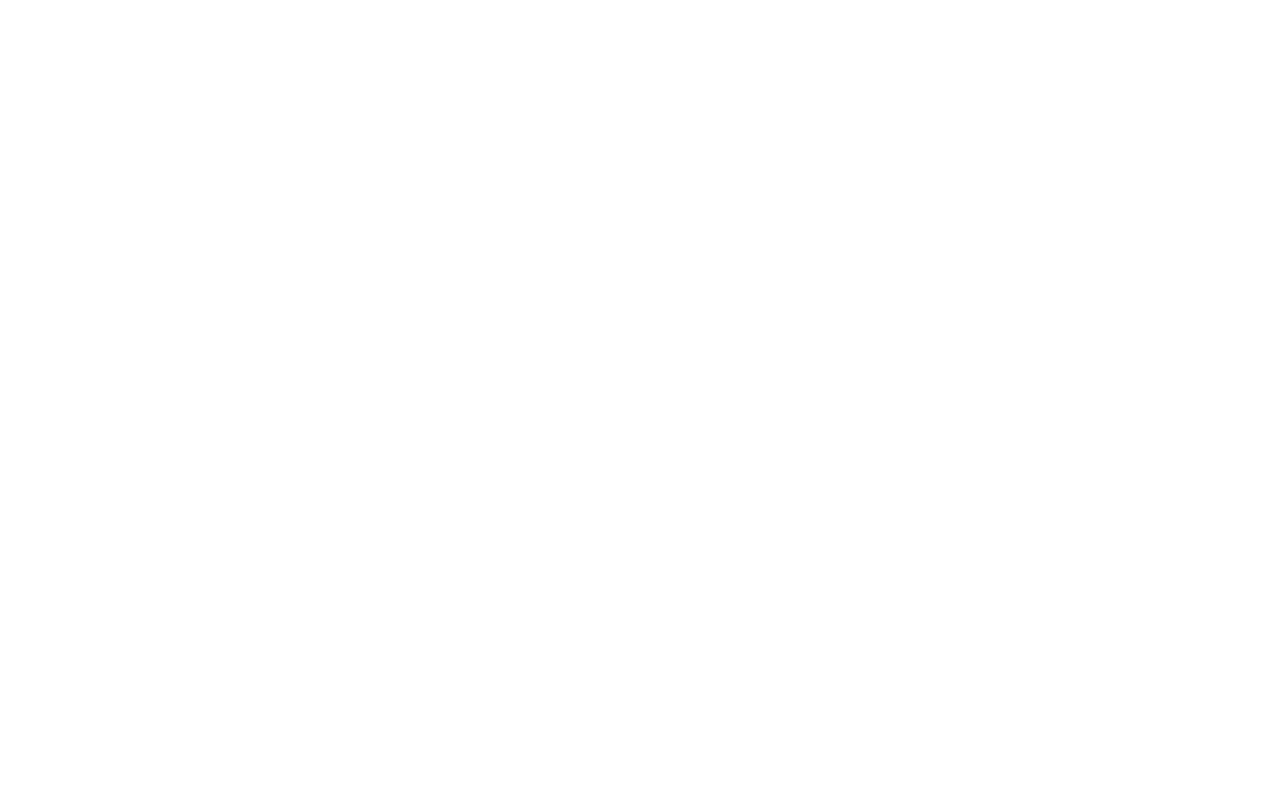
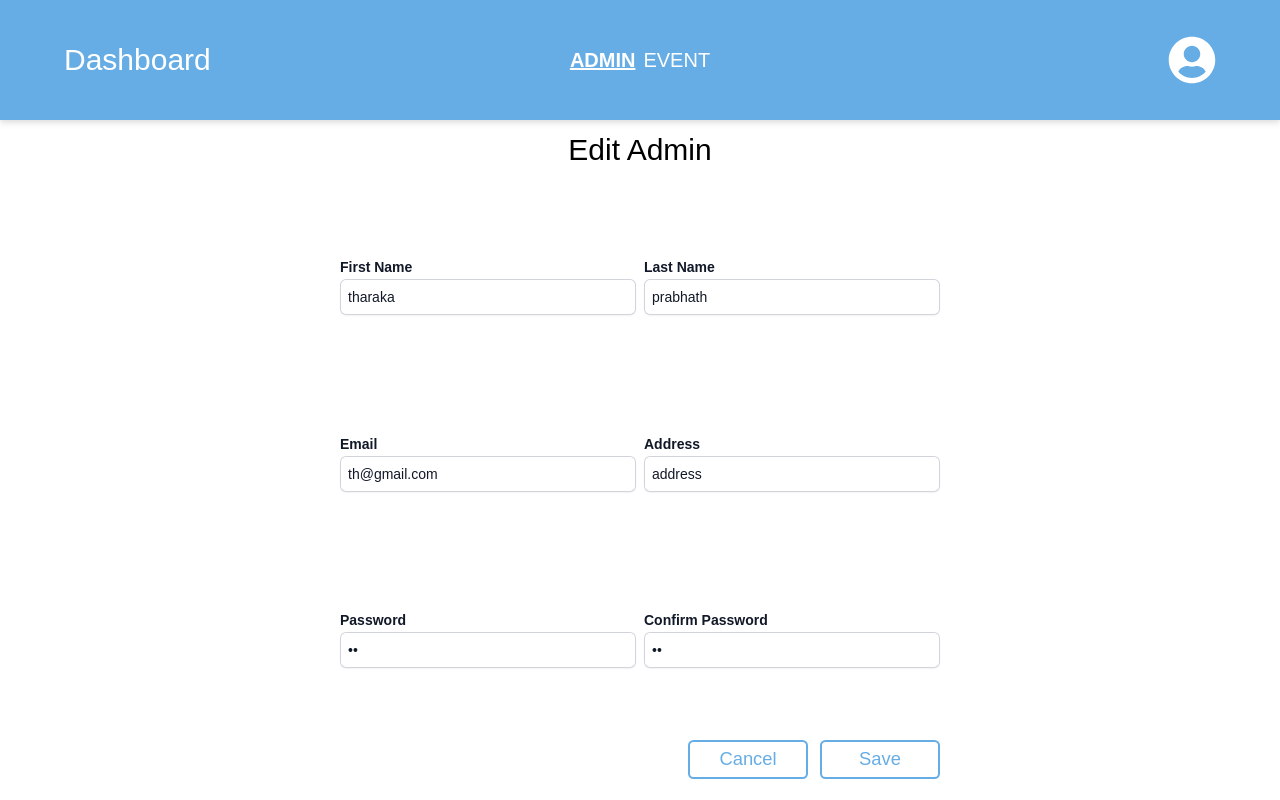
Before and after one commit to TharakaJayz/qr-gate, a React (Create React App) app: page /admin/edit/1 in a window 1280 px wide. Before the commit this address had no page. Built offline with nearby package versions, Linux system fonts and the light colour scheme.

Commit message:
finished admin UI commit

```diff
--- a/public/index.html
+++ b/public/index.html
@@ -24,7 +24,7 @@
       work correctly both with client-side routing and a non-root public URL.
       Learn how to configure a non-root public URL by running `npm run build`.
     -->
-    <title>React App</title>
+    <title>QR-GATE</title>
   </head>
   <body>
     <noscript>You need to enable JavaScript to run this app.</noscript>
--- a/src/App.tsx
+++ b/src/App.tsx
@@ -6,6 +6,7 @@ import Admin from './pages/admin/Admin'
 import Event from './pages/event/Event'
 import AdminCreate from './pages/admin/AdminCreate'
 import AdminEdit from './pages/admin/AdminEdit'
+import AdminEditUser from './pages/admin/AdminEditUser'
 
 type Props = {}
 
@@ -37,6 +38,9 @@ const App = (props: Props) => {
         <Route path='/admin/edit' element={<Layout>
           {<AdminEdit />}
         </Layout>} />
+        <Route path='/admin/edit/:id' element={<Layout>
+          {<AdminEditUser />}
+        </Layout>} />
 
       </Routes>
 
--- a/src/components/AdminCard.tsx
+++ b/src/components/AdminCard.tsx
@@ -2,7 +2,7 @@ import React from 'react'
 
 type Props = {
     name: string,
-    onBtnClick: (btnText: string,id:string) => void,
+    onBtnClick: (btnText: "edit" |"delete" ,id:string) => void,
     email: string,
     id: string,
     pStyle?: string  //  for getting styles from parent
--- a/src/components/NavBar.tsx
+++ b/src/components/NavBar.tsx
@@ -11,20 +11,27 @@ const NavBar = ({pStyle}: Props) => {
 
   const navigation = useNavigate();
 
-
+  const [selectedTitle, setSelectedTitle] = useState<"admin" | "event">("admin");
   const toggleMenuLogic = () => {
     setMenuLogic((value) => !value)
   }
 
   return (
-    <div className={`${pStyle} flex justify-between items-center padding-default  bg-primary font-sans `}>
-      <h1 className='font-extralight text-xl sm:text-2xl md:text-3xl text-white cursor-pointer ' onClick={()=>{navigation("/home")}}>Dashboard</h1>
-      <span className='relative'>
+    <div className={`${pStyle} flex justify-between items-center padding-default  bg-primary font-sans drop-shadow-md `}>
+      <h1 className='font-extralight text-xl sm:text-2xl md:text-3xl text-white cursor-pointer flex-1  ' onClick={()=>{navigation("/home")}}>Dashboard</h1>
+
+      <section className='flex-1 hidden sm:flex justify-center   sm:text-xl gap-2 '>
+        <span className={clsx(` text-white cursor-pointer uppercase`, selectedTitle === "admin" && "font-semibold text-blue-700 underline")} onClick={() => { console.log("clicked admin"); setSelectedTitle("admin"); navigation("/admin") }}>Admin</span>
+        <span className={clsx(` text-white cursor-pointer uppercase`, selectedTitle === "event" && "font-semibold text-blue-700 underline")} onClick={() => { console.log("clicked event"); setSelectedTitle("event"); navigation("/event") }}>Event</span>
+      </section>
+      <span className='relative flex-1  flex justify-end'>
         <FaUserCircle className='text-white text-3xl sm:text-[2.5rem] lg:text-[3rem] hover:cursor-pointer' onClick={toggleMenuLogic} />
-        <div className={clsx(`absolute top-[120%] right-0 w-[0vw] h-0 opacity-0  bg-gray-50 border transition-all rounded-lg px-2 py-5 pb-2 flex flex-col items-start justify-end text-gray-500 origin-top`, menuLogic && "min-h-[10vh] w-[300px] opacity-100")}>
+        <div className={clsx(`absolute top-[120%] right-0 w-[0vw] h-0 opacity-0 cursor-pointer  bg-gray-50 border transition-all rounded-lg px-2 py-5 pb-2 flex flex-col items-start justify-end text-gray-500 origin-top`, menuLogic && "min-h-[10vh] w-[300px] opacity-100")} onClick={()=> navigation("/")}>
           Logout
         </div>
       </span>
+
+
 
     </div>
   )
--- a/src/components/TopBar.tsx
+++ b/src/components/TopBar.tsx
@@ -13,7 +13,7 @@ const TopBar = ({ pStyle }: Props) => {
 
 
     return (
-        <div className={` ${pStyle}  w-full  flex justify-end items-center gap-5 padding-default border-b-2 border-b-gray-300 sm:text-xl`}>
+        <div className={` ${pStyle}  w-full  flex justify-end items-center gap-5 padding-default border-b-2 border-b-gray-300 sm:text-xl sm:hidden`}>
 
             <span className={clsx(`cursor-pointer`, selectedTitle === "admin" && "font-semibold")} onClick={() => { console.log("clicked admin"); setSelectedTitle("admin"); navigation("/admin") }}>Admin</span>
             <span className={clsx(`cursor-pointer`, selectedTitle === "event" && "font-semibold")} onClick={() => { console.log("clicked event"); setSelectedTitle("event"); navigation("/event") }}>Event</span>
--- a/src/forms/AdminForm.tsx
+++ b/src/forms/AdminForm.tsx
@@ -1,13 +1,25 @@
-import React from 'react'
-import {FieldValues, useForm } from 'react-hook-form'
+import React, { useEffect } from 'react'
+import { FieldValues, useForm } from 'react-hook-form'
 import Input from '../components/Input';
 
-type Props = {
-  pStyle?:string
+export interface AdminInterface {
+  firstName: string,
+  lastName: string,
+  email: string,
+  address: string,
+  password: string,
+  passwordConfirm: string
 }
 
-const AdminForm = ({pStyle}: Props) => {
-    const { register, handleSubmit, formState: { errors } } = useForm<FieldValues>({
+type Props = {
+  pStyle?: string
+  admin?: AdminInterface
+}
+
+
+
+const AdminForm = ({ pStyle, admin }: Props) => {
+  const { register, reset, handleSubmit, formState: { errors } } = useForm<FieldValues>({
     defaultValues: {
       firstName: "",
       lastName: "",
@@ -18,19 +30,23 @@ const AdminForm = ({pStyle}: Props) => {
     }
   });
 
-    const onSubmit = handleSubmit((data)=>{
-        console.log("submitted data create admin",data);
+  useEffect(() => {
+    reset(admin)
+  },
+    [admin, reset])
+  const onSubmit = handleSubmit((data) => {
+    console.log("submitted data create admin", data);
   })
 
   return (
-      <form className={`padding-default flex flex-col items-center justify-center w-full   ${pStyle}`} onSubmit={onSubmit}>
-      <div className='grid grid-rows-6 grid-cols-1 sm:grid-rows-3 sm:grid-cols-2   gap-2  sm:gap-y-0   w-[80%] h-[90%] sm:w-full sm:max-w-[600px] sm:items-center ' >
-              <Input label="First Name" register={register} id="firstName" errors={errors} disabled={false} required ={true} />
+    <form className={`padding-default flex flex-col items-center justify-center w-full gap-2  ${pStyle}`} onSubmit={onSubmit}>
+      <div className='grid grid-rows-6 grid-cols-1 sm:grid-rows-3 sm:grid-cols-2   gap-2  sm:gap-y-2   w-[80%] h-[90%] sm:w-full sm:max-w-[600px] sm:items-center ' >
+        <Input label="First Name" register={register} id="firstName" errors={errors} disabled={false} required={true} />
         <Input label="Last Name" register={register} id="lastName" errors={errors} disabled={false} required={true} />
         <Input label="Email" register={register} id="email" errors={errors} disabled={false} required={true} />
         <Input label="Address" register={register} id="address" errors={errors} disabled={false} required={true} />
-              <Input label="Password" register={register} id="password" errors={errors} disabled={false} required={true} />
-              <Input label="Confirm Password" register={register} id="passwordConfirm" errors={errors} disabled={false} required={true} />
+        <Input type='password' label="Password" register={register} id="password" errors={errors} disabled={false} required={true} />
+        <Input label="Confirm Password" register={register} id="passwordConfirm" errors={errors} type='password' disabled={false} required={true} />
 
 
       </div>
--- a/src/index.css
+++ b/src/index.css
@@ -29,19 +29,19 @@
   }
 
   .navBarStyle {
-    height: 13vh;
+    /* height: 13vh; */
+    flex: 2;
+
   }
 
   .topBarStyle {
-    height: 7vh;
+    /* height: 7vh; */
+    flex:1;
 
   }
 
   .childrenStyle {
-
-    min-height: 80vh;
-
-
+    min-height: 85vh;
 
   }
 
--- a/src/layout/Layout.tsx
+++ b/src/layout/Layout.tsx
@@ -8,13 +8,17 @@ type Props = {
 
 const Layout = ({ children }: Props) => {
   return (
-    <div className='w-full h-full flex flex-col  justify-start'>
+    <div className='w-full h-full flex flex-col  justify-start relative'>
 
+      {/* <NavBar pStyle='navBarStyle' /> */}
+      {/* <TopBar pStyle='topBarStyle' /> */}
 
+      <div className='h-[15vh]  absolute top-0 left-0 w-full flex flex-col'>
       <NavBar pStyle='navBarStyle' />
       <TopBar pStyle='topBarStyle' />
+      </div>
 
-      <div className=' w-full childrenStyle '>
+      <div className=' w-full childrenStyle mt-[15vh]'>
         {children}
       </div>
     </div>
--- a/src/pages/admin/AdminEdit.tsx
+++ b/src/pages/admin/AdminEdit.tsx
@@ -1,11 +1,20 @@
 import React from 'react'
 import AdminCard from '../../components/AdminCard'
+import { useNavigate } from 'react-router-dom'
 
 type Props = {}
 
 const AdminEdit = (props: Props) => {
-    const handleCardClick = (btnText:string,id:string) =>{
+    const navigation = useNavigate();
+    const handleCardClick = (btnText: "edit" | "delete",id:string) =>{
+        if(btnText === 'edit'){
+            navigation(`${id}`)
+        }
+        if(btnText === 'delete'){
 
+        }
+        console.log("btn txt",btnText);
+        console.log("id",id);
     }
   return (
       <div className='padding-default flex flex-col items-center justify-start gap-1 h-full pt-3 sm:py-3   '>
--- /dev/null
+++ b/src/pages/admin/AdminEditUser.tsx
@@ -0,0 +1,19 @@
+import React from 'react'
+import { useParams } from 'react-router-dom'
+import AdminForm from '../../forms/AdminForm';
+
+type Props = {}
+
+const AdminEditUser = (props: Props) => {
+    const params = useParams();
+    console.log("params",params.id);
+  return (
+      <div className='padding-default flex flex-col items-center justify-start gap-1 h-full py-3 '>
+
+          <h1 className='text-2xl sm:text-3xl h-[10%]'>Edit Admin</h1>
+          <AdminForm pStyle='h-[90%] ' admin={{firstName:"tharaka",lastName:"prabhath",email:"th@gmail.com",address:"address",password:"12",passwordConfirm:"12"}} />
+      </div>
+  )
+}
+
+export default AdminEditUser
```
Lines whose indentation alone changed are shown as unchanged.
